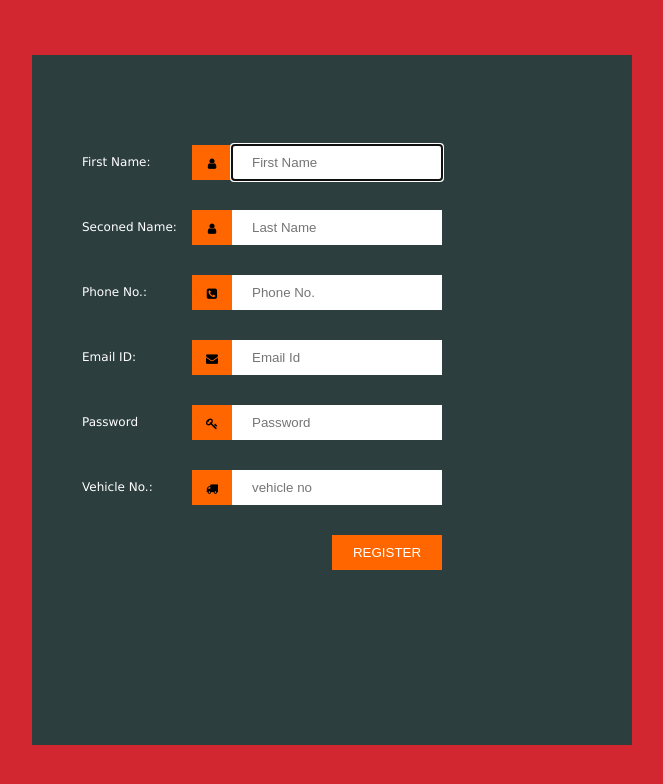
After one commit to NayanJagtap/DROWSINESS_TEMDETECTION_SYS, a Flask app: page /registration in a window 1280 px wide. The commit adds this page. Shown: the top 784 px of the page, without its empty margins (308-971 px from the left). Run offline with Flask 2, Linux system fonts and the light colour scheme.

Commit message:
working model

```diff
--- a/new/app.py
+++ b/new/app.py
@@ -3,46 +3,197 @@ from flask import Flask,render_template,Response
 import cv2
 
 app=Flask(__name__)
-camera=cv2.VideoCapture(0)
+#camera=cv2.VideoCapture(0)
 
 def generate_frames():
-    while True:
+   while True:
 
-        ## read the camera frame
-        success,frame=camera.read()
-        if not success:
-            break
-        else:
-            ret,buffer=cv2.imencode('.jpg',frame)
-            frame=buffer.tobytes()
+#         ## read the camera frame
+     #success,frame=camera.read()
 
-        yield(b'--frame\r\n'
-                   b'Content-Type: image/jpeg\r\n\r\n' + frame + b'\r\n')
+
+
+        #this is opencv library for basic image processing functions
+#to install opencv "c conda-forge opencv"
+#or !pip install opencv-python
+            import cv2
+            #this is for array related functions
+            import numpy as np
+
+            #installing cmake
+            #!pip install cmake
+
+            #checking python version
+            #!python --version
+
+
+
+            #   installing dlib via file
+            # !pip install "C:\Users\NAYAN DINKAR JAGTAP\Downloads\Dlib-python whl packages\Dlib-python whl packages\dlib-19.22.99-cp38-cp38-win_amd64.whl"
+
+
+            #dlib is used for deeplearning based modules and face landmark detection
+            import dlib
+
+
+            #installing imutils
+            #!pip install imutils
+
+
+            from imutils import face_utils
+
+
+            #initializing the camera and taking the instance
+            cap=cv2.VideoCapture(0)
+
+            #intializing the face detector and landmark detector
+            detector=dlib.get_frontal_face_detector()
+            #get frontal face detector is an inbuilt function of dlib library which gives dlib's machine learning frontal face detector
+            #which is more accurate than harr cascasde of opencv,it do not requires any input as a file
+
+            #this will help in predicting 68 crutial land marks like eye-brows,lips,etc and it is commonly used in augumented reality like
+            #snapchat filters
+            predictor=dlib.shape_predictor("C:\\Users\\NAYAN DINKAR JAGTAP\\Downloads\\archive\\shape_predictor_68_face_landmarks.dat")
+
+            #current states of variables
+            sleep=0
+            drowsy=0
+            active=0
+            status=""
+            color=(0,0,0)
+
+            #the distance between two points,lets say one point is at one end of right eye and other point is at one end of the left eye so
+            #the distance between both the points can be calculated by eucledian distance,but here is the inbuit formula for that.
+            def compute(ptA,ptB):
+                dist=np.linalg.norm(ptA-ptB)
+                return dist
+
+            #one eye has 6 crutial points
+            #     .  .
+            #  .        .
+            #     .  .
+            def blinked(a,b,c,d,e,f):
+                up=compute(b,d)+compute(c,e) #adding both short distances
+                down=compute(a,f) #computing distance between the long distance
+                ratio=up/(2.0*down)
+
+            #this ratio will help us in determining whether the eye is closed,blinking or not etc
+            #after experimenting 0.25 is the determined ratio or a threshold ratio  if greater than 0.25 then eye is opened else closed
+
+            #checking whether the eye is blonking or not
+                if(ratio>0.25):
+                    return 2
+                elif(ratio>0.21 and ratio<=0.25):
+                    return 1
+                else:
+                    return 0
+
+            while True:
+                _,frame= cap.read()
+                gray=cv2.cvtColor(frame,cv2.COLOR_BGR2GRAY)
+                faces=detector(gray) #calling frontal face detector
+                #detected face in faces array
+                face_frame=frame.copy()
+                for face in faces: #the rectangle generated will be because of this
+                    x1=face.left()          #these are the coordinates for the rectangle
+                    y1=face.top()
+                    x2=face.right()
+                    y2=face.bottom()
+
+                    face_frame=frame.copy()
+                    cv2.rectangle(face_frame,(x1,y1),(x2,y2),(0,255,0),2)
+
+                    landmarks=predictor(gray,face)
+                    landmarks=face_utils.shape_to_np(landmarks) #shaped into numpyarray
+
+                    left_blink=blinked(landmarks[36],landmarks[37],landmarks[38],landmarks[41],landmarks[40],landmarks[39])
+                    right_blink=blinked(landmarks[42],landmarks[43],landmarks[44],landmarks[47],landmarks[46],landmarks[45])
+
+                    #judging whether the driver is blinling,sleepy,active etc
+
+                    if(left_blink==0 or right_blink==0):   #in the blinked function there are 6 parameters of the eyes a,b,c,d,e,f,ratio
+                        #is calculated and 0,1,2 is returned according to it these three conditions will execute
+                        sleep+=1
+                        drowsy=0
+                        active=0
+                        if(sleep>6):   #if sleepy status exceeds 6 frames then
+                            status="!!!SLEEPING!!!"
+                            color=(255,0,0)
+
+
+                    elif(left_blink==1 or right_blink==1):
+                        sleep=0
+                        active=0
+                        drowsy+=1
+                        if(drowsy>6):
+                            status="DROWSY !"
+                            color=(0,0,225)
+
+
+                    else:
+                        drowsy=0
+                        sleep=0
+                        active+=1
+                        if(active>6):
+                            status="ACTIVE:"
+                            color=(0,255,0)
+
+                    cv2.putText(frame,status,(100,100),cv2.FONT_HERSHEY_SIMPLEX,1.2,color,3)#text putting(conditions,status etc),colors putting
+
+                    for n in range(0,68):
+                        (x,y)=landmarks[n]
+                        cv2.circle(face_frame,(x,y),1,(255,0,0),-1)  #these are the landmarks
+
+                # cv2.imshow("FRAME",frame)
+                # cv2.imshow("RESULT OF DETECTOR",face_frame)
+                ret,buffer=cv2.imencode('.jpg',frame)
+                frame=buffer.tobytes()
+                yield(b'--frame\r\n' b'Content-Type: image/jpeg\r\n\r\n' + frame + b'\r\n')
+
+                # key=cv2.waitKey(1)
+                # if key==0:
+                #    break
+
+
+
+
+
+
+
+
+
+
+        #     ret,buffer=cv2.imencode('.jpg',frame)
+        #     frame=buffer.tobytes()
+
+        # yield(b'--frame\r\n'
+        #            b'Content-Type: image/jpeg\r\n\r\n' + frame + b'\r\n')
 
 
 @app.route('/')
-def index():
-    return render_template('index.html')
+def videopage():
+    return render_template('videopage.html')
 
-@app.route('/one')
+@app.route('/first')
 def first():
     return render_template('first.html')
 
-@app.route('/two')
+@app.route('/second')
 def second():
-    return render_template('index1.html')
+    return render_template('second.html')
 
-@app.route('/three')
-def three():
-    return render_template('page2.html')
 
-@app.route('/four')
-def four():
-    return render_template('page4.html')
+@app.route('/third')
+def third():
+    return render_template('third.html')
 
-@app.route('/registration_o')
+@app.route('/loginforowner')
+def loginforowner():
+    return render_template('loginforowner.html')
+
+@app.route('/registration')
 def registration():
-    return render_template('registration_o.html')
+    return render_template('registration.html')
 
 
 @app.route('/video')
--- /dev/null
+++ b/new/static/css/registration.css
@@ -0,0 +1,95 @@
+*{
+	padding: 0;
+	margin: 0;
+}
+body{
+  background-color: #D22730;
+  background-size: cover;
+}
+
+.container{
+	background: #2d3e3f;
+	width: 500px;
+	height: 600px;
+	padding-bottom: 20px;
+	position: absolute;
+	top:50%;
+	left: 50%;
+	transform: translate(-50%, -50%);
+	margin: auto;
+  padding: 70px 50px 20px 50px;
+}
+
+
+.fl{
+	float: left;
+  width: 110px;
+  line-height: 35px;
+}
+
+.fontLabel{
+  color: white;
+}
+
+.fr{
+	float: right;
+}
+
+.clr{
+	clear: both;
+}
+
+.box{
+	width: 360px;
+	height: 45px;
+	margin-top: 20px;
+	font-family: verdana;
+	font-size: 12px;
+}
+
+.textBox{
+	height: 35px;
+	width: 190px;
+	border: none;
+  padding-left: 20px;
+}
+
+.new{
+  float: left;
+}
+
+.iconBox{
+	height: 35px;
+	width: 40px;
+	line-height: 38px;
+	text-align: center;
+  background: #ff6600;
+}
+
+.radio{
+	color: white;
+	background: #2d3e3f;
+	line-height: 38px;
+}
+
+.terms{
+	line-height: 35px;
+	text-align: center;
+	background: #2d3e3f;
+	color: white;
+}
+
+.submit{
+	float: right;
+	border: none;
+	color: white;
+	width: 110px;
+	height: 35px;
+	background: #ff6600;
+	text-transform: uppercase;
+  cursor: pointer;
+}
+
+::-webkit-input-placeholder { /* Chrome/Opera/Safari */
+
+}
--- a/new/templates/loginforowner.html
+++ b/new/templates/loginforowner.html
@@ -24,7 +24,7 @@
                   <div class="col-md-6 col-lg-7 d-flex align-items-center">
                     <div class="card-body p-4 p-lg-5 text-black">
 
-                      <form action="{{url_for('login')}}" method="post">
+                      <form >
 
                         <div class="d-flex align-items-center mb-3 pb-1">
                           <i class="fas fa-cubes fa-2x me-3" style="color: #ff6219;"></i>
@@ -48,7 +48,7 @@
                         </div>
 
                         <a class="small text-muted" href="#!">Forgot password?</a>
-                        <p class="mb-5 pb-lg-2" style="color: #393f81;">Don't have an account? <a href="#!"
+                        <p class="mb-5 pb-lg-2" style="color: #393f81;">Don't have an account? <a href="{{url_for('registration')}}"
                             style="color: #393f81;">Register here</a></p>
                         <a href="#!" class="small text-muted">Terms of use.</a>
                         <a href="#!" class="small text-muted">Privacy policy</a>
--- /dev/null
+++ b/new/templates/registration.html
@@ -0,0 +1,97 @@
+<!DOCTYPE html>
+<html>
+  <head>
+    <title></title>
+    <link rel="stylesheet" href="https://cdnjs.cloudflare.com/ajax/libs/font-awesome/4.7.0/css/font-awesome.min.css">
+    <link rel="stylesheet" href="{{url_for('static',filename='css/registration.css')}}">
+
+
+  </head>
+  <body>
+   <!-- Body of Form starts -->
+   <div class="container">
+    <form method="post" autocomplete="on">
+      <!--First name-->
+      <div class="box">
+        <label for="firstName" class="fl fontLabel"> First Name: </label>
+        <div class="new iconBox">
+          <i class="fa fa-user" aria-hidden="true"></i>
+        </div>
+        <div class="fr">
+            <input type="text" name="firstName" placeholder="First Name"
+            class="textBox" autofocus="on" required>
+        </div>
+        <div class="clr"></div>
+      </div>
+      <!--First name-->
+
+
+      <!--Second name-->
+      <div class="box">
+        <label for="secondName" class="fl fontLabel"> Seconed Name: </label>
+        <div class="fl iconBox"><i class="fa fa-user" aria-hidden="true"></i></div>
+        <div class="fr">
+            <input type="text" required name="secondName"
+            placeholder="Last Name" class="textBox">
+        </div>
+        <div class="clr"></div>
+      </div>
+      <!--Second name-->
+
+
+      <!---Phone No.-->
+      <div class="box">
+        <label for="phone" class="fl fontLabel"> Phone No.: </label>
+        <div class="fl iconBox"><i class="fa fa-phone-square" aria-hidden="true"></i></div>
+        <div class="fr">
+            <input type="text" required name="phoneNo" maxlength="10" placeholder="Phone No." class="textBox">
+        </div>
+        <div class="clr"></div>
+      </div>
+      <!---Phone No.-->
+
+
+      <!---Email ID-->
+      <div class="box">
+        <label for="email" class="fl fontLabel"> Email ID: </label>
+        <div class="fl iconBox"><i class="fa fa-envelope" aria-hidden="true"></i></div>
+        <div class="fr">
+            <input type="email" required name="email" placeholder="Email Id" class="textBox">
+        </div>
+        <div class="clr"></div>
+      </div>
+      <!--Email ID-->
+
+
+      <!--Password-->
+      <div class="box">
+        <label for="password" class="fl fontLabel"> Password </label>
+        <div class="fl iconBox"><i class="fa fa-key" aria-hidden="true"></i></div>
+        <div class="fr">
+            <input type="Password" required name="password" placeholder="Password" class="textBox">
+        </div>
+        <div class="clr"></div>
+      </div>
+      <!---Password-->
+      <div class="box">
+        <label for="vehicleno" class="fl fontLabel">Vehicle No.: </label>
+        <div class="fl iconBox"><i class="fa fa-truck" aria-hidden="true"></i></div>
+        <div class="fr">
+            <input type="text" required name="vehicleno" maxlength="10" placeholder="vehicle no" class="textBox">
+        </div>
+        <div class="clr"></div>
+      </div>
+      <!---Submit Button-->
+      <div class="box" style="background: #2d3e3f">
+          <input type="Submit" name="Submit" class="submit" value="REGISTER">
+
+      </div>
+      <!---Submit Button-->
+    </form>
+</div>
+
+<!--Body of Form ends-->
+
+
+  </body>
+</html>
--- a/new/templates/page2.html
+++ b/new/templates/second.html
@@ -13,7 +13,7 @@
           <a href="{{url_for('video')}}">Personal Vehicle</a>
         </div>
         <div class="button2">
-            <a href="{{url_for('four')}}">Transport Vehicle</a>
+            <a href="{{url_for('third')}}">Transport Vehicle</a>
           </div>
       </div>
 </body>
--- a/new/templates/page4.html
+++ b/new/templates/third.html
@@ -10,7 +10,7 @@
 <body>
     <div ontouchstart="">
         <div class="button1">
-          <a href="{{url_for('video')}}">OWNER</a>
+          <a href="{{url_for('loginforowner')}}">OWNER</a>
         </div>
         <div class="button2">
             <a href="#">DRIVER</a>
```
Also changed, not shown: new/static/css/registration_o.css (deleted, +0 -95 lines), new/templates/In.html (deleted, +0 -21 lines), new/templates/first.html (+21 -6 lines), new/templates/registration_o.html (deleted, +0 -72 lines), new/templates/index1.css (deleted), new/templates/videopage.html (renamed from new/templates/index.html).
